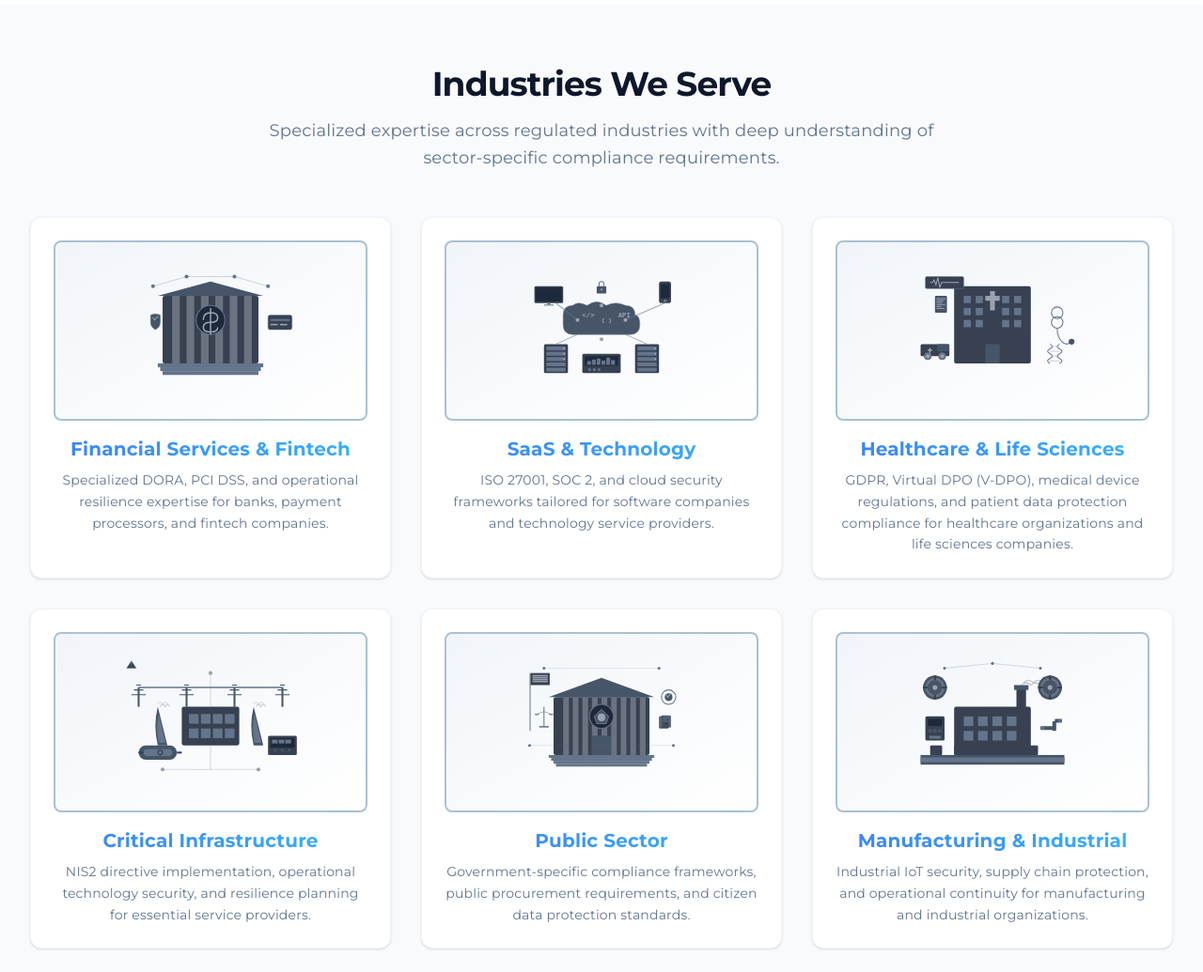
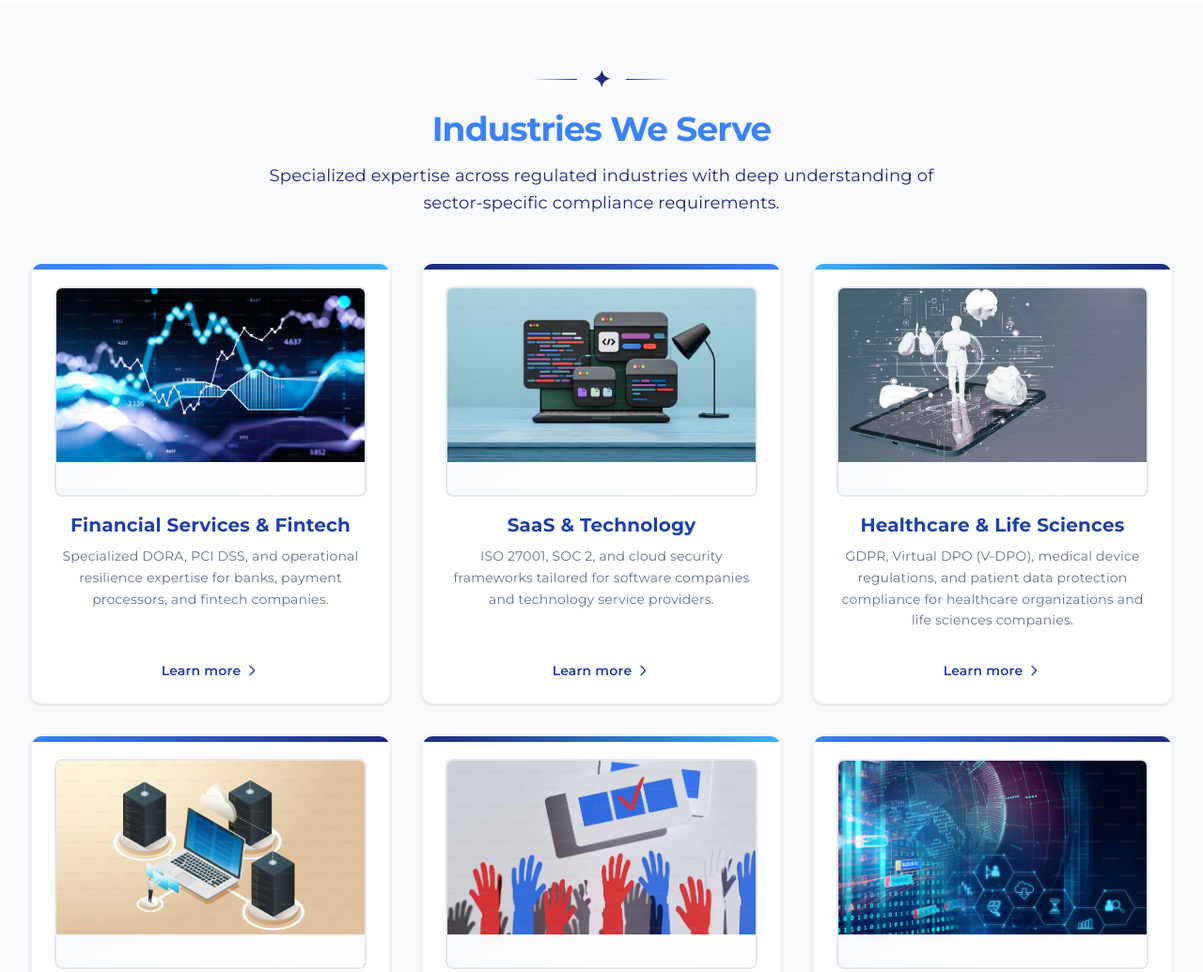
Before and after one commit to BitaYeganeh/CS-V5, an Astro site: page / in a window 1280 px wide. Shown: the part 3420-4455 px from the top of the page at 94% size. Built offline with nearby package versions, Linux system fonts and the light colour scheme; Astro itself is replaced by a stand-in of ours.

Commit message:
industries images added

```diff
--- a/src/pages/index.astro
+++ b/src/pages/index.astro
@@ -200,42 +200,42 @@
     name: "Financial Services & Fintech",
     icon: "bank",
     href: "/industries/financial-services-fintech",
-    image: "/images/industries/financial-services.svg",
+    image: "/images/industries/financial.avif",
     description: "Specialized DORA, PCI DSS, and operational resilience expertise for banks, payment processors, and fintech companies."
   },
   {
     name: "SaaS & Technology",
     icon: "code",
     href: "/industries/saas-technology",
-    image: "/images/industries/saas-technology.svg",
+    image: "/images/industries/saas.avif",
     description: "ISO 27001, SOC 2, and cloud security frameworks tailored for software companies and technology service providers."
   },
   {
     name: "Healthcare & Life Sciences",
     icon: "heart",
     href: "/industries/healthcare-life-sciences",
-    image: "/images/industries/healthcare.svg",
+    image: "/images/industries/healthcare.avif",
     description: "GDPR, Virtual DPO (V-DPO), medical device regulations, and patient data protection compliance for healthcare organizations and life sciences companies."
   },
   {
     name: "Critical Infrastructure",
     icon: "bolt",
     href: "/industries/critical-infrastructure-energy",
-    image: "/images/industries/critical-infrastructure.svg",
+    image: "/images/industries/critical.avif",
     description: "NIS2 directive implementation, operational technology security, and resilience planning for essential service providers."
   },
   {
     name: "Public Sector",
     icon: "building",
     href: "/industries/public-sector-finland",
-    image: "/images/industries/public-sector.svg",
+    image: "/images/industries/public.avif",
     description: "Government-specific compliance frameworks, public procurement requirements, and citizen data protection standards."
   },
   {
     name: "Manufacturing & Industrial",
     icon: "cog",
     href: "/industries/manufacturing-industrial",
-    image: "/images/industries/manufacturing.svg",
+    image: "/images/industries/manufacturing.avif",
     description: "Industrial IoT security, supply chain protection, and operational continuity for manufacturing and industrial organizations."
   }
 ];
@@ -703,7 +703,7 @@
 </section>
 
 
-<!-- Core Capabilities Section - WHITE BACKGROUND -->
+<!-- Core Capabilities Section - c.png background -->
 <section class="py-20 bg-white relative overflow-hidden">
   <!-- Subtle decorative elements -->
   <div class="absolute top-0 left-0 right-0 h-px bg-gradient-to-r from-transparent via-[#3B82F6] to-transparent opacity-30"></div>
@@ -1020,53 +1020,77 @@
 
 
 
-<!-- Industries Section - WHITE BACKGROUND with subtle gray -->
+<!-- Industries Section - WHITE BACKGROUND -->
 <section class="py-16 bg-slate-50 overflow-hidden">
   <div class="max-w-7xl mx-auto px-4 sm:px-6 lg:px-8">
 
     <div class="text-center mb-12">
-      <h2 class="text-3xl md:text-4xl font-bold tracking-tight text-slate-900 mb-4">
+      <!-- Decorative element -->
+      <div class="flex items-center justify-center gap-4 mb-4">
+        <div class="h-px w-12 bg-gradient-to-r from-transparent to-[#1E2A7A]"></div>
+        <span class="text-[#1E2A7A] text-2xl font-bold">✦</span>
+        <div class="h-px w-12 bg-gradient-to-l from-transparent to-[#1E2A7A]"></div>
+      </div>
+
+      <h2 class="text-3xl md:text-4xl font-bold tracking-tight text-[#3B82F6] mb-4">
         Industries We Serve
       </h2>
 
-      <p class="text-base md:text-lg text-slate-500 max-w-3xl mx-auto leading-relaxed">
+      <p class="text-base md:text-lg text-[#1E2A7A] max-w-3xl mx-auto leading-relaxed">
         Specialized expertise across regulated industries with deep understanding of sector-specific compliance requirements.
       </p>
     </div>
 
     <div class="grid grid-cols-1 md:grid-cols-2 lg:grid-cols-3 gap-8">
-      {industries.map((industry, index) => (
+      {industries.map((industry, index) => {
+        const colors = ['from-[#3B82F6] to-[#3bb1f6]', 'from-[#1E2A7A] to-[#3B82F6]', 'from-[#3bb1f6] to-[#1E2A7A]', 'from-[#3B82F6] to-[#1E2A7A]', 'from-[#1E2A7A] to-[#3bb1f6]', 'from-[#3B82F6] to-[#1E2A7A]'];
+        const colorClass = colors[index % colors.length];
+
+        return (
           <a href={industry.href}
-           class="group bg-white rounded-xl p-6
-                  hover:shadow-xl hover:-translate-y-1
+             class="group bg-white rounded-xl border-2 border-slate-100 shadow-sm
+                    hover:shadow-xl hover:-translate-y-1 hover:border-[#3B82F6]
                     transition-all duration-300
-                  border border-slate-100 shadow-sm">
+                    flex flex-col p-6 relative overflow-hidden">
 
-          <!-- Image Container with Blue Border -->
-          <div class="w-full h-48 rounded-lg mb-4 overflow-hidden bg-gradient-to-br from-slate-100 to-white border-2 border-blue-200 group-hover:border-blue-400 transition-all duration-300">
+            {/* Colored top border */}
+            <div class={`absolute top-0 left-0 right-0 h-1.5 bg-gradient-to-r ${colorClass} group-hover:h-[6px] transition-all duration-300 z-20`}></div>
+
+            {/* Image Container */}
+            <div class="w-full h-56 rounded-lg mb-4 overflow-hidden bg-gradient-to-br from-slate-100 to-white border-2 border-slate-200 group-hover:border-[#3B82F6] transition-all duration-300">
               <img
                 src={industry.image}
                 alt={`${industry.name} industry`}
-              class="w-full h-full object-contain p-4 group-hover:scale-125 transition-transform duration-500"
+                class="w-full h-full object-cover group-hover:scale-110 transition-transform duration-500"
                 loading="lazy"
               />
             </div>
 
-          <!-- Content with Blue Gradient Title -->
-          <div class="text-center">
-            <h3 class="text-xl font-bold mb-2 transition-colors duration-300 bg-gradient-to-r from-[#3B82F6] to-[#3bb1f6] bg-clip-text text-transparent group-hover:from-[#3B82F6] group-hover:to-[#60A5FA]">
+            {/* Content */}
+            <div class="text-center flex-1 flex flex-col">
+              <h3 class="text-xl font-bold mb-2 text-[#1E40AF] group-hover:text-[#3bb1f6] transition-colors duration-300">
                 {industry.name}
               </h3>
-            <p class="text-sm text-slate-500 leading-relaxed group-hover:text-slate-600 transition-colors duration-300">
+              <p class="text-sm text-slate-500 leading-relaxed flex-1 group-hover:text-slate-600 transition-colors duration-300">
                 {industry.description}
               </p>
+
+              {/* Learn More Link */}
+              <div class="mt-4 pt-4 flex justify-center">
+                <span class="inline-flex items-center text-sm text-[#1E40AF] group-hover:text-[#3B82F6] font-semibold gap-1 transition-all duration-300">
+                  Learn more
+                  <svg class="w-4 h-4 transition-transform duration-300 group-hover:translate-x-1" fill="none" stroke="currentColor" viewBox="0 0 24 24">
+                    <path stroke-linecap="round" stroke-linejoin="round" stroke-width="2" d="M9 5l7 7-7 7" />
+                  </svg>
+                </span>
+              </div>
             </div>
           </a>
-      ))}
+        );
+      })}
     </div>
   </div>
 </section>
-
 
 <!-- Testimonials Section - WHITE BACKGROUND -->
 <section class="py-16 bg-white overflow-hidden">
```
Also changed, not shown: public/images/c.png (added), public/images/financial.avif (added), public/images/industries/critical.avif (added), public/images/industries/financial.avif (added), public/images/industries/healthcare.avif (added), public/images/industries/manufacturing.avif (added), public/images/industries/public.avif (added), public/images/industries/saas.avif (added). Lines whose indentation alone changed are shown as unchanged.
